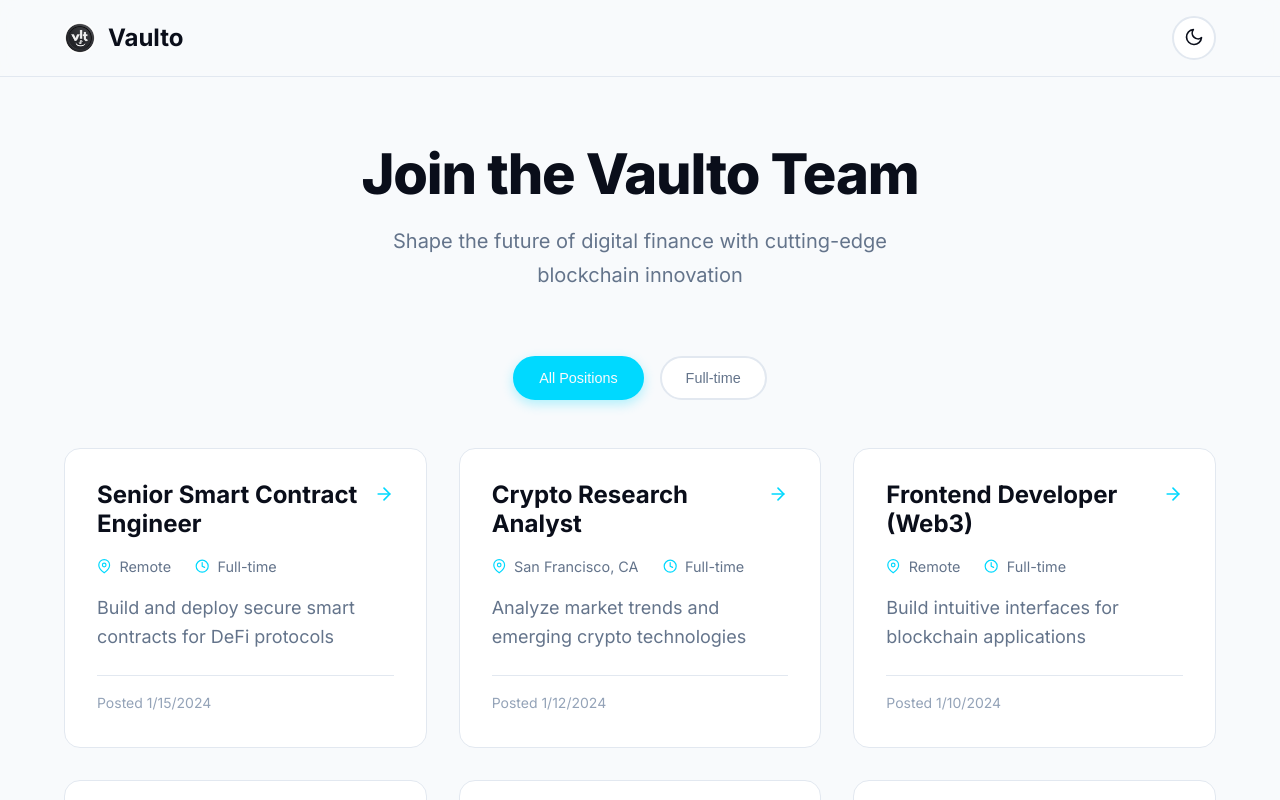
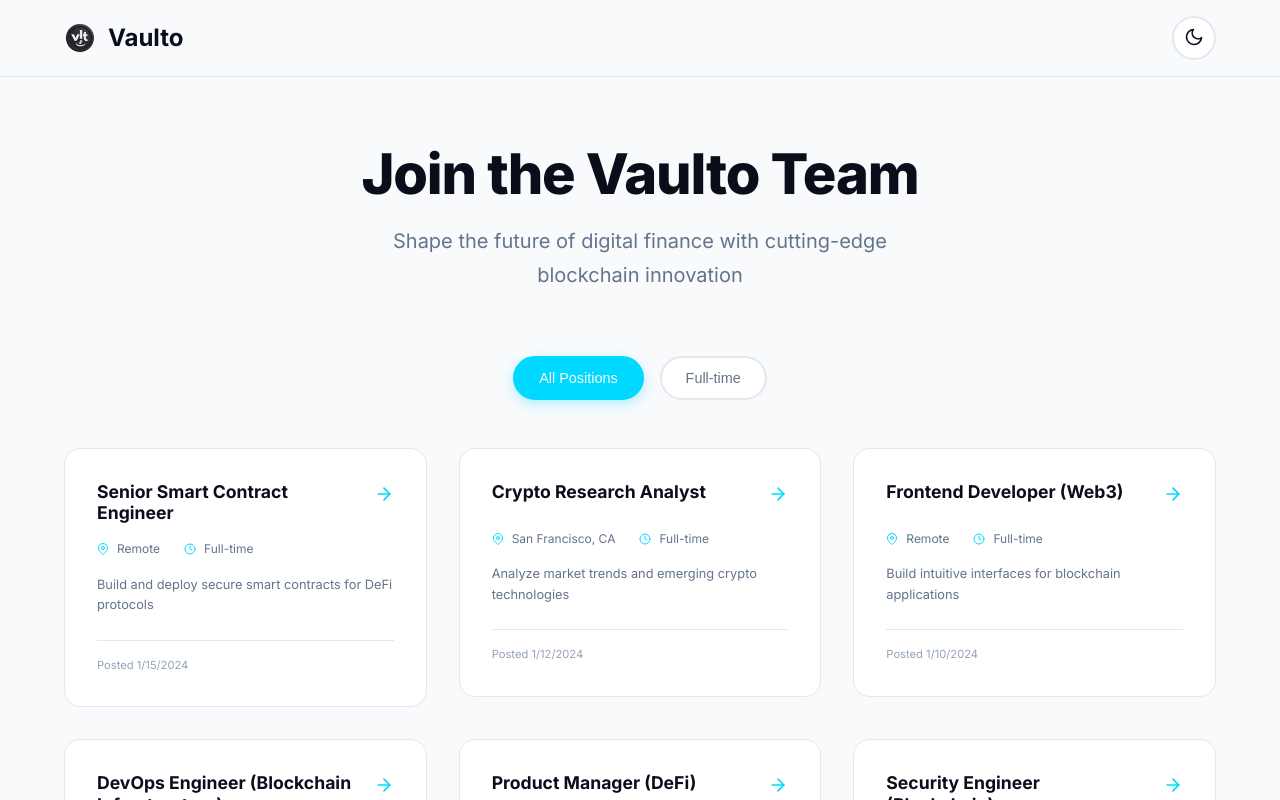
Before and after one commit to charlie-818/vaulto-careers, a React (Vite) app: page / in a window 1280 px wide. Shown: the top 800 px of the page. Built offline with nearby package versions, Linux system fonts and the light colour scheme.

Commit message:
Make all text in job cards smaller for better readability

```diff
--- a/src/styles/globals.css
+++ b/src/styles/globals.css
@@ -425,7 +425,7 @@ p {
 }
 
 .job-title {
-  font-size: 1.5rem;
+  font-size: 1.1rem;
   font-weight: 700;
   color: var(--text-primary);
   margin: 0;
@@ -451,7 +451,7 @@ p {
   align-items: center;
   gap: 0.5rem;
   color: var(--text-secondary);
-  font-size: 0.9rem;
+  font-size: 0.75rem;
 }
 
 .job-location svg,
@@ -463,6 +463,7 @@ p {
   color: var(--text-secondary);
   margin-bottom: 1.5rem;
   line-height: 1.6;
+  font-size: 0.8rem;
 }
 
 .job-footer {
@@ -475,7 +476,7 @@ p {
 
 .job-posted {
   color: var(--text-muted);
-  font-size: 0.875rem;
+  font-size: 0.7rem;
 }
 
 .no-jobs {
```
